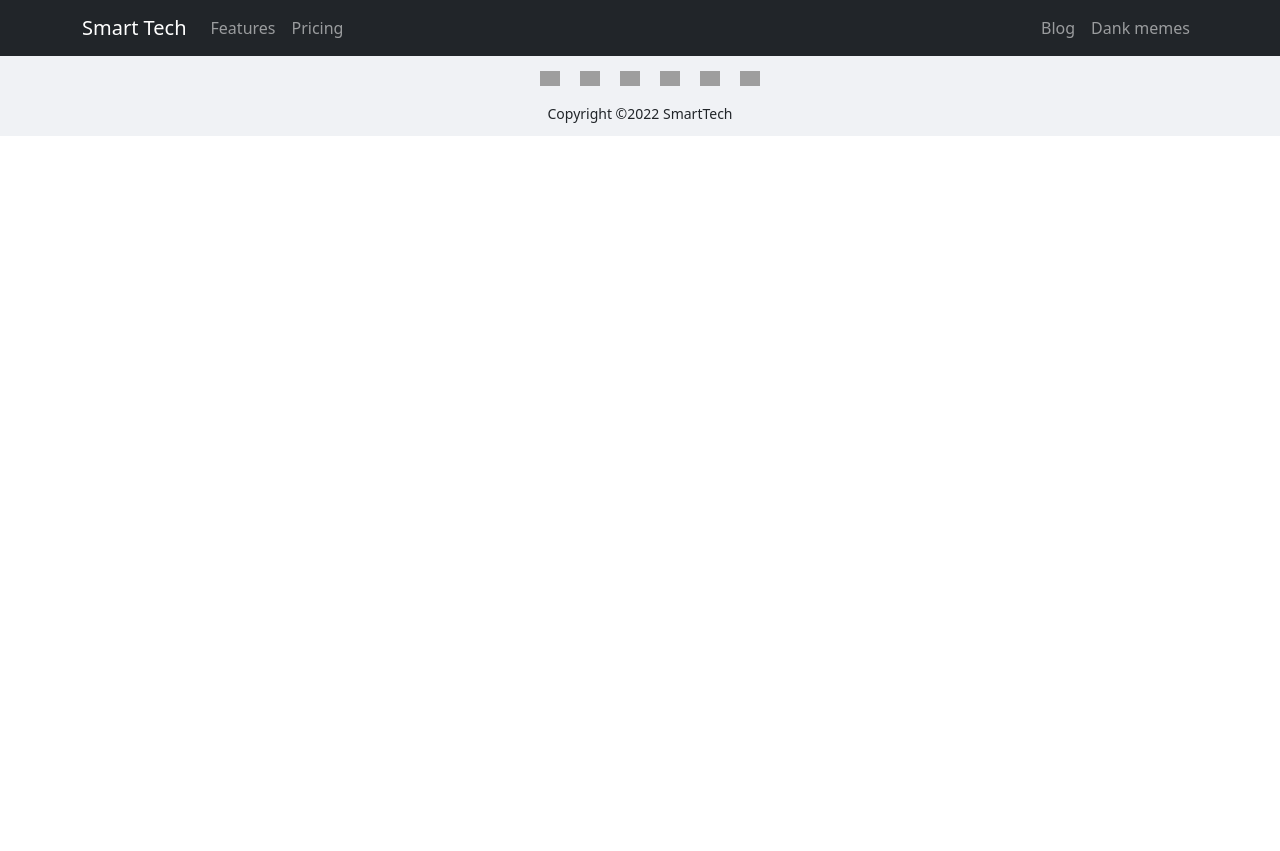
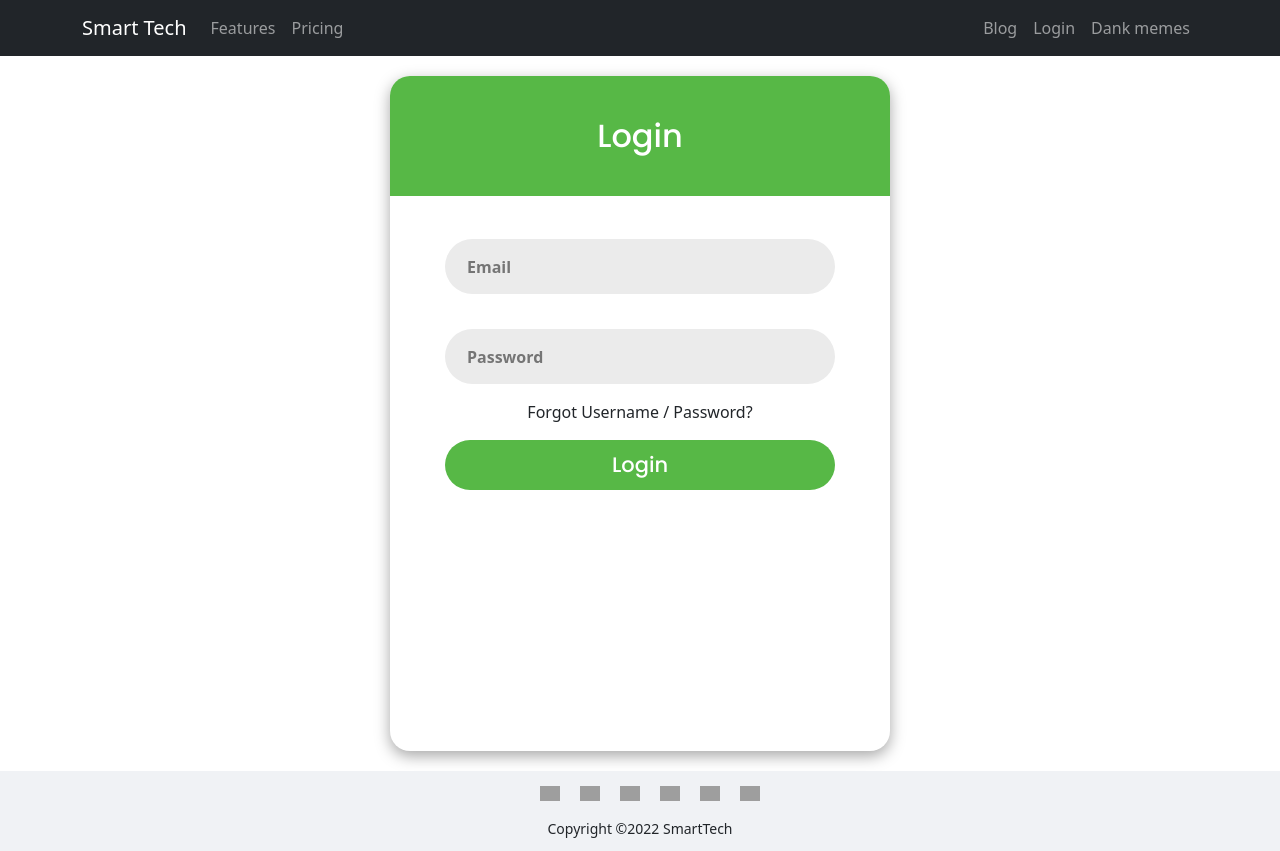
Before and after one commit to mdashikqbl/smart-tech-warehouse-client, a React (Create React App) app: page /login in a window 1280 px wide. Before the commit the page ends 800 px from the top, so only its background shows below. Built offline with nearby package versions, Linux system fonts and the light colour scheme; grey boxes are pictures that could not be loaded.

Commit message:
implement in login form

```diff
--- a/public/index.html
+++ b/public/index.html
@@ -9,6 +9,9 @@
       name="description"
       content="Web site created using create-react-app"
     />
+    <script src="https://cdn.jsdelivr.net/npm/@popperjs/core@2.11.5/dist/umd/popper.min.js" integrity="sha384-Xe+8cL9oJa6tN/veChSP7q+mnSPaj5Bcu9mPX5F5xIGE0DVittaqT5lorf0EI7Vk" crossorigin="anonymous"></script>
+<script src="https://cdn.jsdelivr.net/npm/bootstrap@5.2.0-beta1/dist/js/bootstrap.min.js" integrity="sha384-kjU+l4N0Yf4ZOJErLsIcvOU2qSb74wXpOhqTvwVx3OElZRweTnQ6d31fXEoRD1Jy" crossorigin="anonymous"></script>
+
     <link rel="apple-touch-icon" href="%PUBLIC_URL%/logo192.png" />
     <!--
       manifest.json provides metadata used when your web app is installed on a
--- a/src/App.js
+++ b/src/App.js
@@ -3,6 +3,7 @@
 import Footer from './components/Footer/Footer';
 import Header from './components/Header/Header';
 import Home from './components/Home/Home/Home';
+import Login from './components/LogIn/Login';
 
 function App() {
   return (
@@ -10,7 +11,7 @@
       <Header></Header>
       <Routes>
         <Route path='/' element={<Home></Home>}></Route>
-
+        <Route path='/login' element={<Login></Login>}></Route>
       </Routes>
       <Footer></Footer>
     </div>
--- a/src/components/Header/Header.js
+++ b/src/components/Header/Header.js
@@ -17,6 +17,7 @@
                         </Nav>
                         <Nav>
                             <Nav.Link href="#deets">Blog</Nav.Link>
+                            <Nav.Link href='/login' >Login</Nav.Link>
                             <Nav.Link eventKey={2} href="#memes">
                                 Dank memes
                             </Nav.Link>
--- a/src/components/Home/Banner/banner.css
+++ b/src/components/Home/Banner/banner.css
@@ -1,16 +1,16 @@
 .ip-color{
-    color: rgb(134, 218, 177);
+    color: #fff;
     font-weight: 700;
 }
 
 
 .font-color{
-    color:rgb(17, 12, 12);
+    color:#fff;
     font-weight: 700;
 
 }
 .one-color{
-    color:rgb(89, 206, 206);
+    color:#fff;
     font-weight: 700;
 
 
--- a/src/components/Home/Home/Information/Information.css
+++ b/src/components/Home/Home/Information/Information.css
@@ -23,6 +23,9 @@
    width: 350px;
    margin-bottom: 20px;
    border-radius: 8px  0px 0px 8px;
+}
+.newsletter-info input:focus {
+    outline: none;
 }
 .newsletter-info button{
     background-color: #C73438;
--- a/src/components/Home/Home/Information/Information.js
+++ b/src/components/Home/Home/Information/Information.js
@@ -4,9 +4,10 @@
 const Information = () => {
     return (
         <div className='newsletter-info' >
-            <h1>NEWSLETTER</h1>
+            <h1 className='newsh1'>NEWSLETTER</h1>
             <p>Sign up for newsletter to receive special offers and exclusive news about SmartTech products </p>
-            <div className='input-btn'><input type="text" /><button>SUBSCRIBE</button></div>
+            <div className='input-btn'><input type="email" name="email" required id="" placeholder="Enter your email" /><button>SUBSCRIBE</button></div>
+
             <hr className='line' />
             <div className="house-info" >
                 <div>
--- a/src/components/Home/Patrners/Partner.css
+++ b/src/components/Home/Patrners/Partner.css
@@ -4,10 +4,11 @@
 }
 .partners{
    margin-top: 5px;
-    background-color: #c73438;
+    background-color: #EEEEEE;
     display: grid;
     grid-template-columns: repeat(3, 1fr);
     grid-gap:5px;
+
 
 }
 .partners img{
@@ -15,8 +16,8 @@
     margin-bottom: 10px;
     margin-left: 117px;
     background-color: #fff;
-    border: 3px solid black;
     border-radius: 5px;
+    box-shadow: rgba(17, 17, 26, 0.1) 0px 4px 16px, rgba(17, 17, 26, 0.1) 0px 8px 24px, rgba(17, 17, 26, 0.1) 0px 16px 56px;
 }
 
 @media screen and (max-width:567px)  {
--- /dev/null
+++ b/src/components/LogIn/Login.css
@@ -0,0 +1,75 @@
+.login-container{
+    margin-top: 20px;
+    margin-bottom: 20px;
+}
+
+.form-container h2{
+    color: #fff;
+    border-radius: 20px 20px 0px 0px;
+    height: 120px;
+    width:500px;
+    background-color: #57B846;
+    text-align: center;
+    font-family: 'Poppins', sans-serif;
+}
+.form-container h2{
+    display: flex;
+    justify-content: center;
+    align-items: center;
+}
+
+.form-container{
+    width: 500px;
+    height: 675px;
+    margin: 0  auto;
+    box-shadow: rgba(0, 0, 0, 0.35) 0px 5px 15px;
+    display: flex;
+    justify-content: center;
+    border-radius: 20px 20px 20px 20px;
+}
+
+.input-group input{
+    height: 55px;
+    width: 390px;
+    margin-top: 35px;
+}
+ .input-group {
+   display: flex;
+   justify-content: center;
+}
+.input-group input{
+    border: 0;
+    border-radius: 50px;
+    background-color: #EBEBEB;
+
+
+}
+.input-group input::placeholder{
+    font-weight: 700;
+   text-indent: 20px;
+}
+
+
+.input-group input:focus{
+    outline: none;
+}
+
+ .input-submit input{
+     background-color: #57B846;
+     border-radius: 50px;
+    height: 50px;
+    width: 390px;
+    border: 0;
+    font-weight: 500;
+    font-size: 21px;
+    color: #FFF;
+    font-family: 'Poppins', sans-serif;
+}
+.input-submit input:hover{
+    background-color: #1D3B16;
+}
+.input-submit{
+    display: flex;
+    justify-content: center;
+
+}
--- /dev/null
+++ b/src/components/LogIn/Login.js
@@ -0,0 +1,29 @@
+import React from 'react';
+import { Link } from 'react-router-dom';
+import './Login.css';
+
+const Login = () => {
+    return (
+        <div className='login-container'>
+            <div className='form-container'>
+                <div>
+                    <h2>Login</h2>
+                    <div className="input-group">
+                        <input type="email" name="email" id="" placeholder='Email' required />
+                    </div>
+                    <div className="input-group">
+                        <input type="password" name="password" id="" placeholder='Password' required />
+                    </div>
+                    <p className='text-center mt-3' >Forgot Username / Password?</p>
+                    <div className="input-submit">
+                        <input type="submit" value="Login" />
+                    </div>
+                </div>
+
+            </div>
+
+        </div>
+    );
+};
+
+export default Login;
```
Also changed, not shown: src/components/SignUp/SignUp.js (added, +11 -0 lines), src/components/SocialLogin/SocialLogin.js (added, +11 -0 lines), src/components/SignUp/SignUp.css (added).
